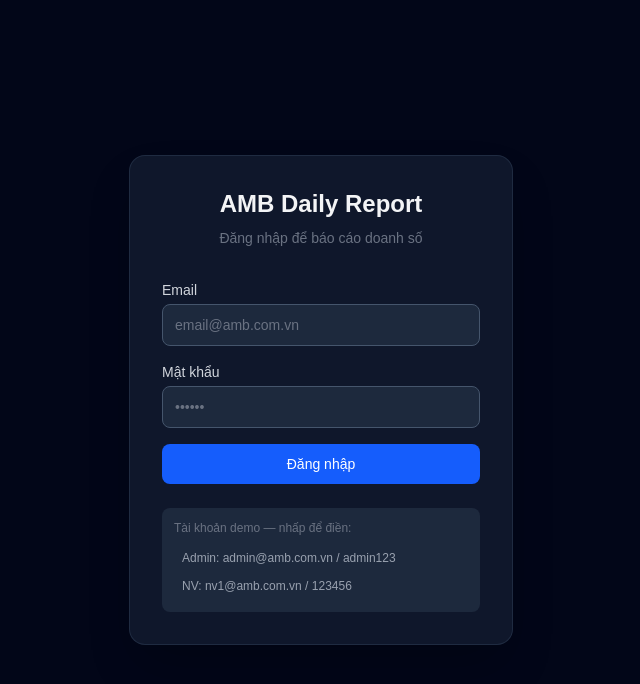
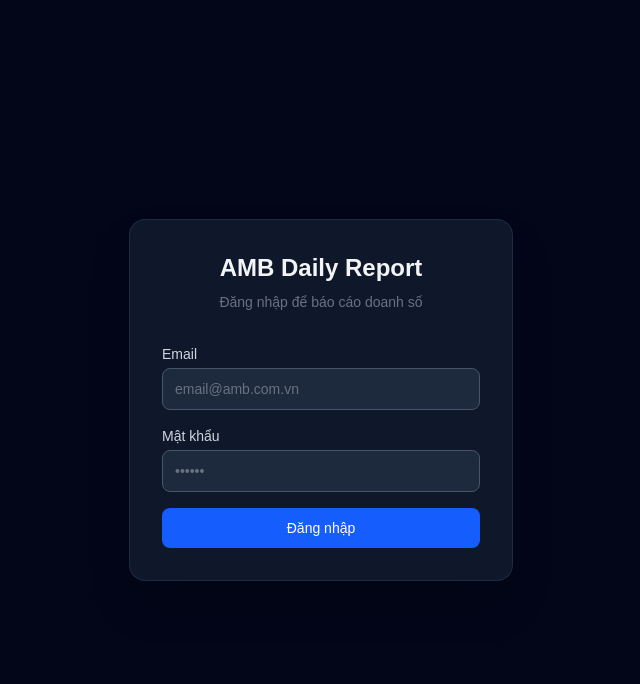
Before and after one commit to tuan080898-svg/amb-daily-report, a Next.js app: page /login in a window 1280 px wide. Shown: the top 684 px of the page, without its empty margins (319-959 px from the left). Built offline with nearby package versions, Linux system fonts and the light colour scheme; no server answers; the database is empty.

Commit message:
Xoa phan tai khoan demo o trang login

```diff
--- a/src/app/login/page.tsx
+++ b/src/app/login/page.tsx
@@ -66,23 +66,6 @@ export default function LoginPage() {
             </button>
           </form>
 
-          <div className="mt-6 p-3 bg-slate-800 rounded-lg">
-            <p className="text-xs text-gray-500 font-medium mb-2">Tài khoản demo — nhấp để điền:</p>
-            <button
-              type="button"
-              onClick={() => { setEmail('admin@amb.com.vn'); setPassword('admin123'); }}
-              className="w-full text-left text-xs text-gray-400 hover:bg-slate-700 hover:text-blue-400 px-2 py-1.5 rounded transition-colors cursor-pointer"
-            >
-              Admin: admin@amb.com.vn / admin123
-            </button>
-            <button
-              type="button"
-              onClick={() => { setEmail('nv1@amb.com.vn'); setPassword('123456'); }}
-              className="w-full text-left text-xs text-gray-400 hover:bg-slate-700 hover:text-blue-400 px-2 py-1.5 rounded transition-colors cursor-pointer"
-            >
-              NV: nv1@amb.com.vn / 123456
-            </button>
-          </div>
         </div>
       </div>
     </div>
```
Also changed, not shown: .claude/launch.json.
